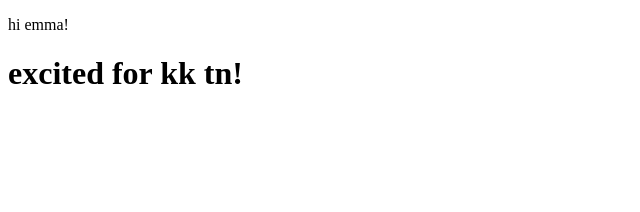
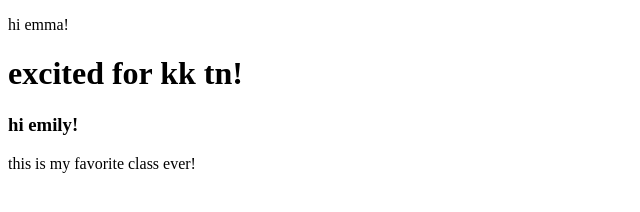
Before and after one commit to ekcanales/origin, a plain HTML site: page index.html in a window 1280 px wide. Shown: the whole page, without its empty margins (0-640 px from the left). Drawn offline with Linux system fonts and the light colour scheme.

Commit message:
message2

```diff
--- a/index.html
+++ b/index.html
@@ -8,5 +8,7 @@
   <body>
     <p>hi emma!</p>
     <h1>excited for kk tn!</h1>
+    <h3>hi emily!</h3>
+    <p>this is my favorite class ever!</p>
   </body>
 </html>
```
